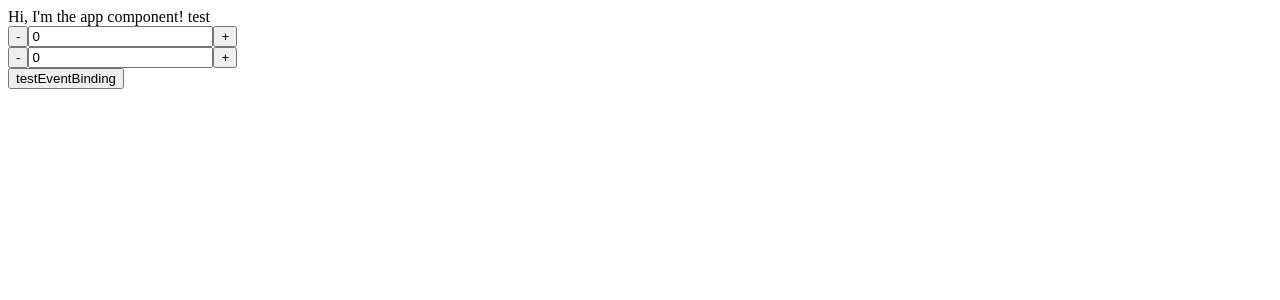
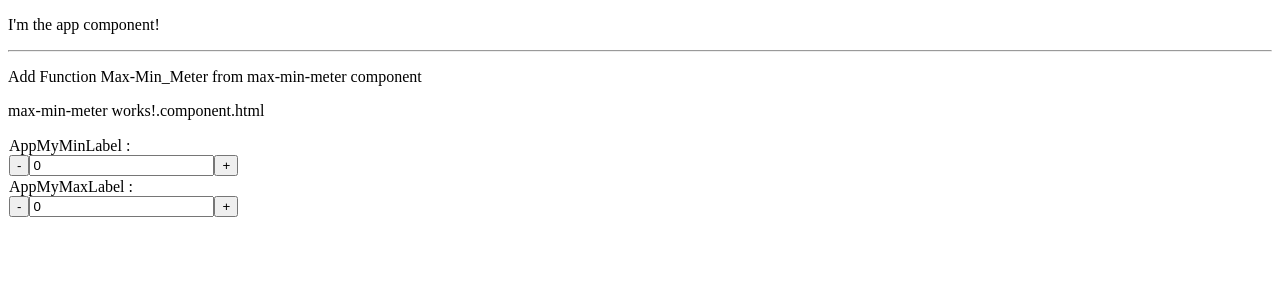
Before and after one commit to Vasutron/learn-angular, an Angular app: page / in a window 1280 px wide. Shown: the top 300 px of the page. Built offline with nearby package versions, Linux system fonts and the light colour scheme.

Commit message:
Fix formatting and add max-min-meter component

```diff
--- a/src/app/action-bar/action-bar.component.ts
+++ b/src/app/action-bar/action-bar.component.ts
@@ -9,13 +9,11 @@ import { CommonModule } from '@angular/common';
   styleUrl: './action-bar.component.scss',
 })
 export class ActionBarComponent {
-
-  @Input() step:number = 1;
+  @Input() step: number = 1;
   @Output() numberChange = new EventEmitter();
   counter: number = 0;
 
   decrease() {
-    // console.log('ลดค่าครั้งละ :', this.step, "=",this.counter );
     if (this.counter - this.step >= 0) {
       this.counter = this.counter - this.step;
       this.numberChange.emit(this.counter);
@@ -24,10 +22,9 @@ export class ActionBarComponent {
   }
 
   increase() {
-    // console.log('เพิ่มค่าครั้งละ :', this.step, "=",this.counter);
-    if(this.counter + this.step <= 50) {
-    this.counter =  this.counter+ this.step;
-    this.numberChange.emit(this.counter);
+    if (this.counter + this.step <= 50) {
+      this.counter = this.counter + this.step;
+      this.numberChange.emit(this.counter);
     }
     // console.log('เพิ่มค่าครั้งละ :', this.step, "=",this.counter);
   }
--- a/src/app/app.component.html
+++ b/src/app/app.component.html
@@ -1,7 +1,20 @@
-Hi, I'm the app component!
-test
+<p>I'm the app component!</p>
+
+<!-- <hr />
 <app-action-bar (numberChange)="testNumberChange($event)" [step]="5"></app-action-bar>
 <app-action-bar (numberChange)="testNumberChange($event)" [step]="10"></app-action-bar>
-<!-- <app-action-bar [step]="1"></app-action-bar> -->
 <br>
-<button type="button" (click)="testClick()">testEventBinding</button>
+<button type="button" (click)="testClick()">testEventBinding</button> -->
+
+<hr />
+<P>Add Function Max-Min_Meter from max-min-meter component</P>
+<app-max-min-meter
+  [minLabel]="MyminLabel"
+  [maxLabel]="MymaxLabel"
+
+  (maxChange)="doAppMaxChange($event)"
+  (minChange)="doAppMinChange($event)"
+
+  >
+
+</app-max-min-meter>
--- a/src/app/app.component.ts
+++ b/src/app/app.component.ts
@@ -2,17 +2,30 @@ import { Component } from '@angular/core';
 import { CommonModule } from '@angular/common';
 import { RouterOutlet } from '@angular/router';
 import { ActionBarComponent } from './action-bar/action-bar.component';
-
+import { MaxMinMeterComponent } from './max-min-meter/max-min-meter.component';
 
 @Component({
   selector: 'app-root',
   standalone: true,
-  imports: [CommonModule, RouterOutlet, ActionBarComponent],
+  imports: [
+    CommonModule,
+    RouterOutlet,
+    ActionBarComponent,
+    MaxMinMeterComponent,
+  ],
   templateUrl: './app.component.html',
-  styleUrl: './app.component.scss'
+  styleUrl: './app.component.scss',
 })
 export class AppComponent {
+doMaxChange($event: any) {
+throw new Error('Method not implemented.');
+}
+doMinChange($event: any) {
+throw new Error('Method not implemented.');
+}
   title = 'learn-angular';
+  MyminLabel = 'AppMyMinLabel';
+  MymaxLabel = 'AppMyMaxLabel';
 
   testClick() {
     console.log('testEventBinding_Button');
@@ -21,4 +34,13 @@ export class AppComponent {
   testNumberChange(value: number) {
     console.log('testEventBinding_NumberChange from app.component.ts: ', value);
   }
+
+  doAppMaxChange(value: number) {
+    console.log('doAppMaxChange from app.component.ts: ', value);
+  }
+
+  doAppMinChange(value: number) {
+    console.log('doAppMinChange from app.component.ts: ', value);
+  }
+
 }
--- /dev/null
+++ b/src/app/max-min-meter/max-min-meter.component.html
@@ -0,0 +1,7 @@
+<p>max-min-meter works!.component.html</p>
+<div style="padding:1px;">{{minLabel}} :
+  <app-action-bar (numberChange)="doMinChange($event)"></app-action-bar>
+</div>
+<div style="padding:1px;">{{maxLabel}} :
+  <app-action-bar (numberChange)="doMaxChange($event)"></app-action-bar>
+</div>
--- /dev/null
+++ b/src/app/max-min-meter/max-min-meter.component.ts
@@ -0,0 +1,28 @@
+import { Component, Input, Output, EventEmitter } from '@angular/core';
+import { CommonModule } from '@angular/common';
+import { ActionBarComponent } from '../action-bar/action-bar.component';
+
+@Component({
+  selector: 'app-max-min-meter',
+  standalone: true,
+  imports: [CommonModule, ActionBarComponent],
+  templateUrl: './max-min-meter.component.html',
+  styleUrl: './max-min-meter.component.scss',
+})
+export class MaxMinMeterComponent {
+  @Input() minLabel = 'minLabel';
+  @Input() maxLabel = 'maxLabel';
+
+  @Output() minChange = new EventEmitter();
+  @Output() maxChange = new EventEmitter();
+
+  doMinChange(value: number) {
+    this.minChange.emit(value);
+    // console.log('doMinChange from min-meter.component.ts: ', value);
+  }
+
+  doMaxChange(value: number) {
+    this.maxChange.emit(value);
+    // console.log('doMaxChange from max-meter.component.ts: ', value);
+  }
+}
```
Also changed, not shown: src/app/max-min-meter/max-min-meter.component.scss (added), 1 other file (tests, documents, lock files or other folders).
